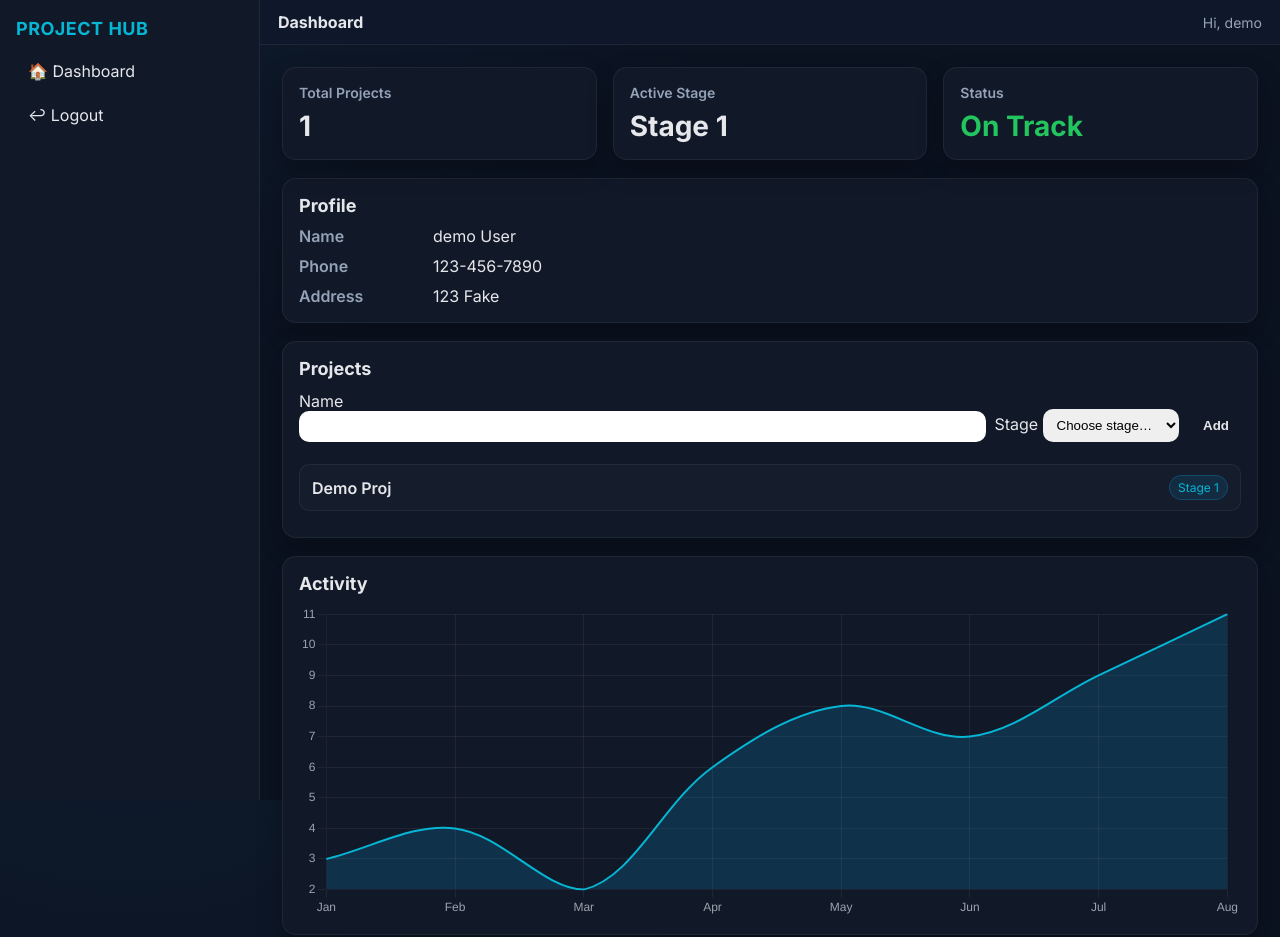
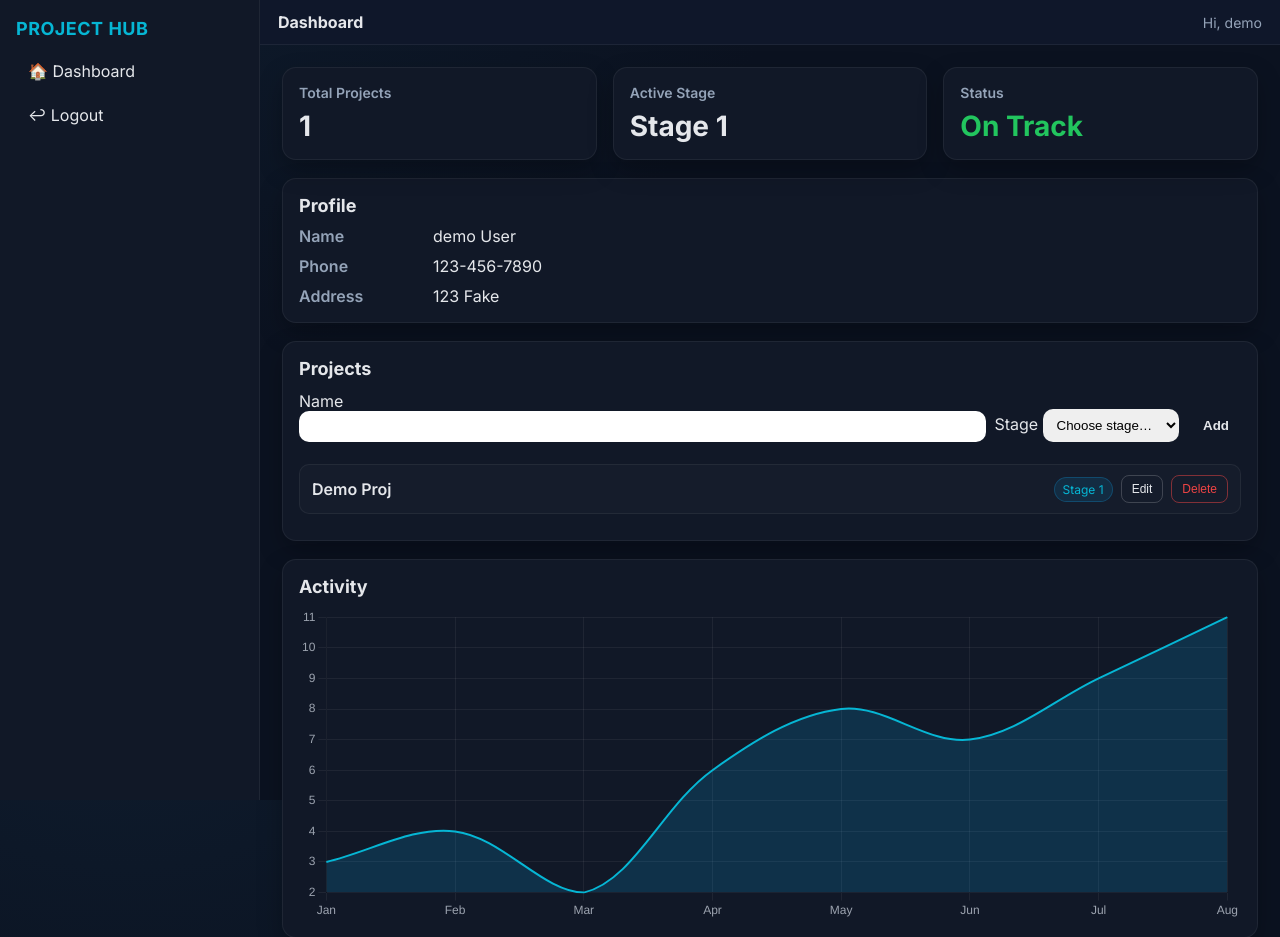
Before and after one commit to NgoziJCharles/my_app, a Flask app: page /dashboard/ in a window 1280 px wide. Shown: the top 937 px of the page. Run offline with Flask 3, Linux system fonts and the light colour scheme; a user stored in the database is signed in; data comes from the database, SQL or seed files in the repository.

Commit message:
adding edit/delete button for projects

```diff
--- a/app/routes/dashboard.py
+++ b/app/routes/dashboard.py
@@ -51,3 +51,36 @@ def create_project():
         flash("Project added", "success")
 
     return redirect(url_for("dash.dashboard_home"))
+
+@bp.post("/projects/<int:project_id>/delete")
+def delete_project(project_id):
+    if "user_id" not in session: return redirect(url_for("auth.login_get"))
+    with get_session() as s:
+        proj = s.query(Project).join(Customer).filter(Project.id==project_id, Customer.user_id==session["user_id"]).first()
+        if not proj:
+            flash("Project not found", "error"); return redirect(url_for("dash.dashboard_home"))
+        s.delete(proj)
+        flash("Project deleted", "success")
+    return redirect(url_for("dash.dashboard_home"))
+
+@bp.post("/projects/<int:project_id>/edit")
+def edit_project(project_id):
+    if "user_id" not in session:
+        return redirect(url_for("auth.login_get"))
+    name = request.form.get("name","").strip()
+    stage_raw = request.form.get("stage","").strip()
+    if not name or not stage_raw:
+        flash("Project name and stage are required","error");
+        return redirect(url_for("dash.dashboard_home"))
+    allowed = {"1","2","3","4","5","6"}
+    if stage_raw not in allowed: flash("Stage must be 1–6","error"); return redirect(url_for("dash.dashboard_home"))
+    stage = int(stage_raw)
+    with get_session() as s:
+        proj = s.query(Project).join(Customer).filter(Project.id==project_id, Customer.user_id==session["user_id"]).first()
+        if not proj: flash("Project not found","error"); return redirect(url_for("dash.dashboard_home"))
+        if name != proj.name or stage != proj.stage:
+            proj.name = name
+            proj.stage = stage
+            s.add(proj)
+            flash("Project updated", "success")
+    return redirect(url_for("dash.dashboard_home"))
--- a/app/templates/dashboard.html
+++ b/app/templates/dashboard.html
@@ -103,6 +103,11 @@
       background:rgba(14,165,233,.12); color:var(--accent); border:1px solid rgba(14,165,233,.25);
     }
 
+    .link-btn{background:transparent;border:1px solid rgba(255,255,255,.18);border-radius:8px;padding:6px 10px;font-size:12px;color:var(--ink);cursor:pointer}
+    .link-btn:hover{border-color:rgba(255,255,255,.35)}
+    .link-btn.danger{border-color:rgba(239,68,68,.5);color:#ef4444}
+    .link-row{display:flex;align-items:center;gap:8px}
+
     /* Responsive */
     @media (max-width: 980px){ .grid-3{ grid-template-columns: 1fr 1fr } }
     @media (max-width: 760px){
@@ -195,10 +200,16 @@
                 {% for p in projects %}
                 <li>
                   <div style="font-weight:600">{{ p.name }}</div>
-                  <span class="tag">{{ stage_labels.get(p.stage, 'Unknown') }}</span>
+                  <div class="link-row">
+                    <span class="tag">{{ stage_labels.get(p.stage, 'Unknown') }}</span>
+                    <button type="button" class="link-btn" data-edit="{{ p.id }}">Edit</button>
+                    <form action="{{ url_for('dash.delete_project', project_id=p.id) }}" method="post" style="display:inline" class="delete-form">
+                    <button type="submit" class="link-btn danger">Delete</button>
+                    </form>
+                  </div>
                 </li>
                 {% endfor %}
-              {% else %}
+                {% else %}
                 <li><div>No projects yet.</div></li>
               {% endif %}
             </ul>
@@ -239,5 +250,11 @@
       }
     });
   </script>
+  <script>
+    document.addEventListener('submit', (e) => {
+      if (!e.target.matches('form.delete-form')) return;
+      if (!confirm('Are you sure you want to delete this project?')) e.preventDefault();
+    });
+  </script>
 </body>
 </html>
```
